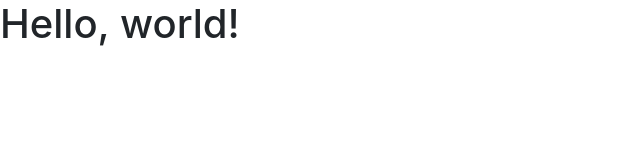
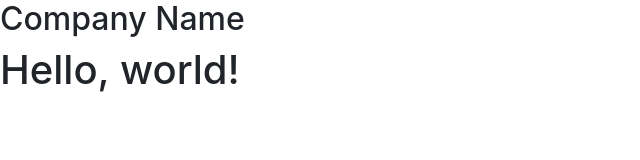
Before and after one commit to ChristianPosada/dummy2, a plain HTML site: page index.html in a window 1280 px wide. Shown: the whole page, without its empty margins (0-640 px from the left). Drawn offline with nearby package versions, Linux system fonts and the light colour scheme.

Commit message:
company name

```diff
--- a/index.html
+++ b/index.html
@@ -11,6 +11,7 @@
     <title>Hello, world!</title>
   </head>
   <body>
+      <h2>Company Name</h2>
     <h1>Hello, world!</h1>
 
     <!-- Optional JavaScript -->
```
